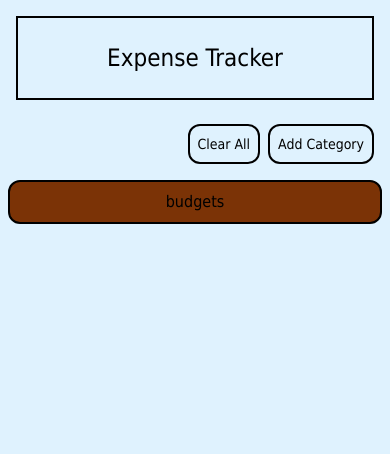
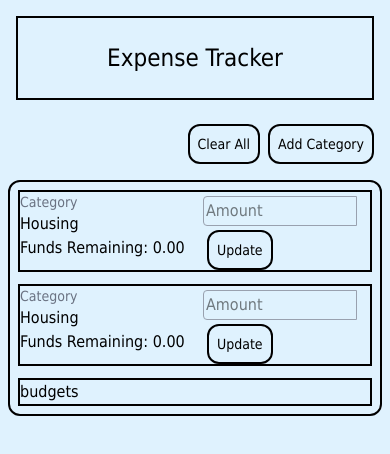
Before and after one commit to violetlea/expenseTracker, a React (Vite) app: page / in a window 390 px wide. Shown: the top 454 px of the page. Built offline with nearby package versions, Linux system fonts and the light colour scheme.

Commit message:
responsive

```diff
--- a/src/App.jsx
+++ b/src/App.jsx
@@ -2,6 +2,7 @@ import { useState } from "react";
 import "./App.css";
 import ButtonDef from "./components/Button";
 import AddCategory from "./containers/addCategoryContainer";
+import AddBudget from "./containers/addBudgetContainer";
 function App() {
 	const [visible, setVisible] = useState(false);
 
@@ -39,20 +40,35 @@ function App() {
 				<div className="grid grid-cols-1 gap-3 p-2 justify-items-end">
 					<div className="ml-2 mr-2 md:ml-8 md:mr-8">
 						<div>
-              <ButtonDef text='Clear All' />
-							<ButtonDef text={visible ? `Close Category` : `Add Category`} handleAction={handleSubmitCategory} />
+							<ButtonDef text="Clear All" />
+							<ButtonDef
+								text={visible ? `Close Category` : `Add Category`}
+								handleAction={handleSubmitCategory}
+							/>
 						</div>
 					</div>
 				</div>
 
-				{visible && <div className="bg-amber-200 p-2 md:p-4 justify-items-center border-2 border-black m-2 md:m-4 rounded-xl">
-					<AddCategory />
-				</div>}
-        <div className="bg-amber-900 p-2 md:p-4 justify-items-center border-2 border-black m-2 md:m-4 rounded-xl">
-          <div>
-            budgets
-          </div>
-        </div>
+				{visible && (
+					<div className="bg-amber-200 p-2 md:p-4 justify-items-center border-2 border-black m-2 md:m-4 rounded-xl">
+						<AddCategory />
+					</div>
+				)}
+				<div className=" grid grid-cols-1 md:grid-cols-2 gap-3 p-2 md:p-4 justify-items-center border-2 border-black m-2 md:m-4 rounded-xl">
+					<div className="grid grid-cols-1 gap-3 md:grid-cols-2">
+						<div className="border-2 border-black w-full">
+							<AddBudget />
+						</div>
+						<div className="border-2 border-black w-full">
+							<AddBudget />
+						</div>
+
+					</div>
+
+
+					<div className="border-2 border-black w-full">budgets</div>
+
+				</div>
 			</section>
 		</>
 	);
--- a/src/components/Input.jsx
+++ b/src/components/Input.jsx
@@ -4,7 +4,7 @@ export default function TextInput (props) {
         <>
         <input
         type="text"
-        label={label}
+        placeholder={label}
         onChange={handleOnChange}
         class="border-1 border-gray-400 w-auto max-w-9/10 rounded-l p-0.5 m-1"
         >
--- /dev/null
+++ b/src/containers/addBudgetContainer.jsx
@@ -0,0 +1,25 @@
+import TextInput from "../components/Input";
+import ButtonDef from "../components/Button";
+
+export default function AddBudget (props) {
+
+    return (
+        <>
+            <div className="grid grid-cols-2 gap-2">
+                <div>
+                    <p className="text-sm text-gray-500">Category</p>
+                    <p className="text-md">Housing</p>
+                    <p>Funds Remaining: 0.00</p>
+                </div>
+                <div>
+                    <TextInput label='Amount'/>
+                    <ButtonDef text='Update' />
+
+
+                </div>
+
+
+            </div>
+        </>
+    );
+}
```
